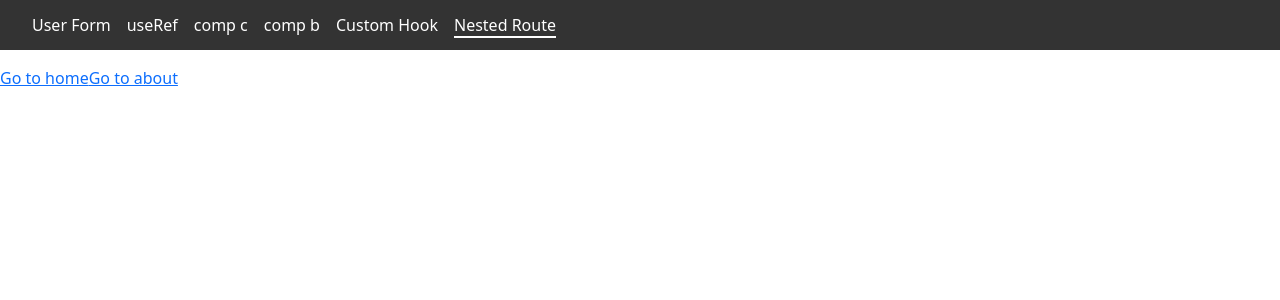
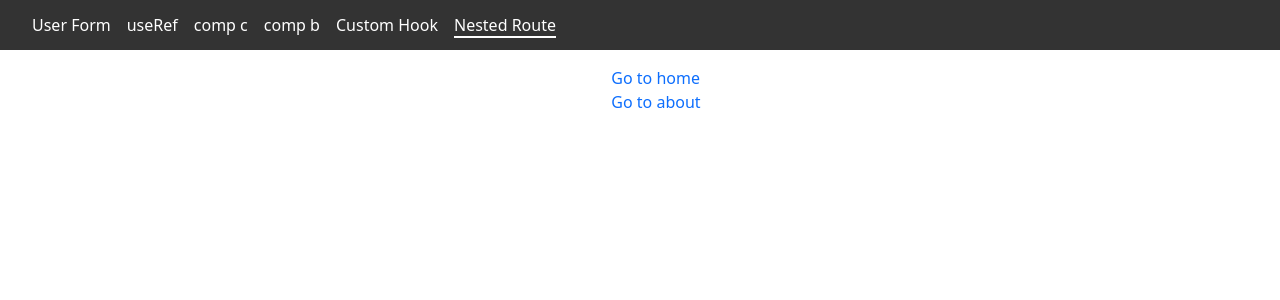
Before and after one commit to Vaibhavi7499/react-may-practice, a React (Vite) app: page /pages in a window 1280 px wide. Shown: the top 300 px of the page. Built offline with nearby package versions, Linux system fonts and the light colour scheme.

Commit message:
Basic changes

```diff
--- a/src/component/custonHookEx/CounterEx.jsx
+++ b/src/component/custonHookEx/CounterEx.jsx
@@ -1,13 +1,18 @@
 import useCounter from "./useCounter";
+import "./counterEx.scss";
 
 const CounterEx = () => {
   const [counter, increment, decrement, reset] = useCounter(0);
   return (
     <div>
-      <h2>Counter is : {counter}</h2>
-      <button onClick={increment}>Inc</button>
-      <button onClick={decrement}>Dec</button>
-      <button onClick={reset}>Reset</button>
+      <div>
+        <h2>Counter is : {counter}</h2>
+      </div>
+      <div>
+        <button className="btn btn-success" onClick={increment}>Inc</button>
+        <button className="btn btn-secondary" onClick={decrement}>Dec</button>
+        <button className="btn btn-danger" onClick={reset}>Reset</button>
+      </div>
     </div>
   );
 };
--- /dev/null
+++ b/src/component/custonHookEx/counterEx.scss
@@ -0,0 +1,5 @@
+div{
+    button{
+        margin-left: 30px;
+    }
+}
--- a/src/component/nestedRoute/Pages.jsx
+++ b/src/component/nestedRoute/Pages.jsx
@@ -1,14 +1,20 @@
-import React from 'react'
-import { Link, Outlet } from 'react-router-dom'
+import { Link, Outlet } from "react-router-dom";
+import "./pages.scss";
 
 const Pages = () => {
   return (
-    <div>
-        <Link to="home" >Go to home</Link>
-        <Link to="about" >Go to about</Link>
-        <Outlet/>
-        </div>
-  )
-}
+    <div className="main-container">
+      <ul>
+        <li>
+          <Link to="home">Go to home</Link>
+        </li>
+        <li>
+          <Link to="about">Go to about</Link>
+        </li>
+        <Outlet />
+      </ul>
+    </div>
+  );
+};
 
-export default Pages
+export default Pages;
--- /dev/null
+++ b/src/component/nestedRoute/pages.scss
@@ -0,0 +1,16 @@
+.main-container {
+  display: flex;
+  justify-content: center;
+
+  ul {
+    flex-direction: row;
+
+    li {
+      list-style-type: none;
+
+      a {
+        text-decoration: none;
+      }
+    }
+  }
+}
```
